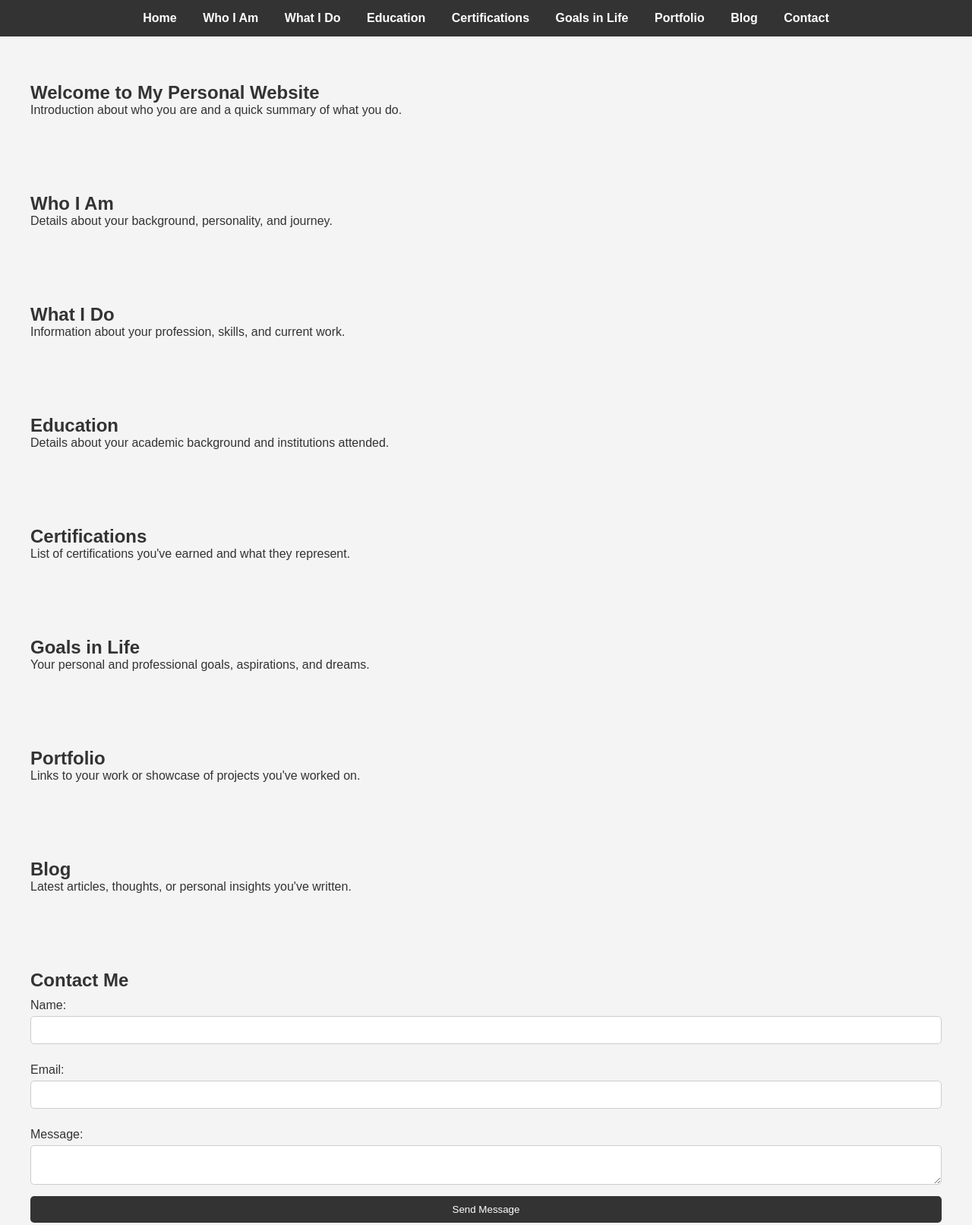
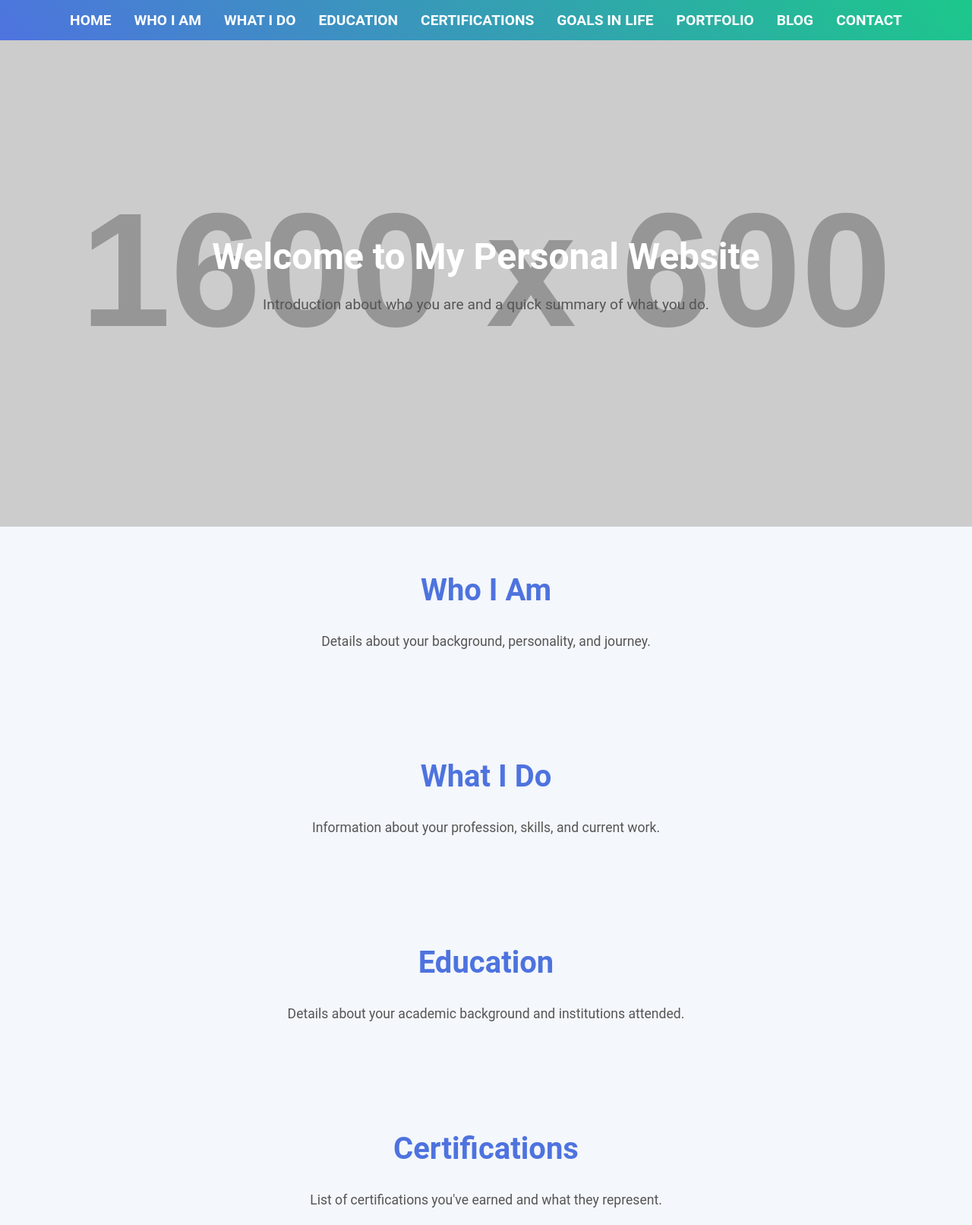
Before and after one commit to touhidrahat/personal-website, a plain HTML site: page index.html in a window 1280 px wide. Shown: the top 1612 px of the page at 76% size. Drawn offline with Linux system fonts and the light colour scheme; placeholder pictures from the web are drawn by us.

Commit message:
Update styles.css

```diff
--- a/styles.css
+++ b/styles.css
@@ -1,33 +1,30 @@
-/* Basic Reset */
+/* Reset default styles */
 * {
     margin: 0;
     padding: 0;
     box-sizing: border-box;
 }
 
-/* Body and general styles */
 body {
-    font-family: Arial, sans-serif;
-    background-color: #f4f4f4;
+    font-family: 'Roboto', sans-serif;
+    background-color: #f4f7fb;
     color: #333;
-    padding: 0;
-    margin: 0;
 }
 
-/* Navbar styles */
+/* Navbar */
 nav {
-    background-color: #333;
-    color: white;
+    background: linear-gradient(45deg, #4e73df, #1cc88a);
     padding: 15px 0;
-    text-align: center;
+    box-shadow: 0 4px 6px rgba(0,0,0,0.1);
 }
 
 nav ul {
-    list-style: none;
+    display: flex;
+    justify-content: center;
+    list-style-type: none;
 }
 
 nav ul li {
-    display: inline;
     margin: 0 15px;
 }
 
@@ -35,44 +32,102 @@ nav ul li a {
     color: white;
     text-decoration: none;
     font-weight: bold;
+    font-size: 1.2em;
+    text-transform: uppercase;
 }
 
-/* Section styles */
-section {
-    padding: 40px;
-    margin: 20px 0;
+nav ul li a:hover {
+    text-decoration: underline;
 }
 
-h1, h2 {
-    color: #333;
-}
-
-/* Contact form styles */
-form {
+/* Hero Section */
+#home {
+    background: url('https://via.placeholder.com/1600x600') no-repeat center center/cover;
+    color: white;
+    text-align: center;
+    padding: 80px 20px;
+    height: 80vh;
     display: flex;
+    justify-content: center;
+    align-items: center;
     flex-direction: column;
 }
 
+#home h1 {
+    font-size: 3em;
+    font-weight: 700;
+}
+
+#home p {
+    font-size: 1.2em;
+    margin-top: 20px;
+}
+
+/* Section Styling */
+section {
+    padding: 60px 20px;
+    text-align: center;
+}
+
+h2 {
+    font-size: 2.5em;
+    color: #4e73df;
+    margin-bottom: 30px;
+}
+
+section p {
+    font-size: 1.1em;
+    line-height: 1.6;
+    margin-bottom: 20px;
+    color: #555;
+}
+
+/* Contact Form Styling */
+form {
+    max-width: 600px;
+    margin: 0 auto;
+    background-color: #ffffff;
+    padding: 20px;
+    border-radius: 8px;
+    box-shadow: 0 2px 6px rgba(0,0,0,0.1);
+}
+
 form label {
-    margin: 10px 0 5px;
+    font-size: 1.1em;
+    margin-bottom: 8px;
 }
 
 form input, form textarea {
-    padding: 10px;
-    margin-bottom: 15px;
-    border: 1px solid #ccc;
+    width: 100%;
+    padding: 12px;
+    margin-bottom: 18px;
+    border: 1px solid #ddd;
     border-radius: 5px;
+    font-size: 1em;
 }
 
 form button {
-    background-color: #333;
+    background-color: #4e73df;
     color: white;
-    padding: 10px 15px;
+    padding: 12px;
     border: none;
     border-radius: 5px;
     cursor: pointer;
+    font-size: 1.1em;
 }
 
 form button:hover {
-    background-color: #555;
+    background-color: #1cc88a;
 }
+
+/* Footer */
+footer {
+    background-color: #4e73df;
+    color: white;
+    padding: 30px 20px;
+    text-align: center;
+}
+
+footer p {
+    font-size: 1em;
+}
```
